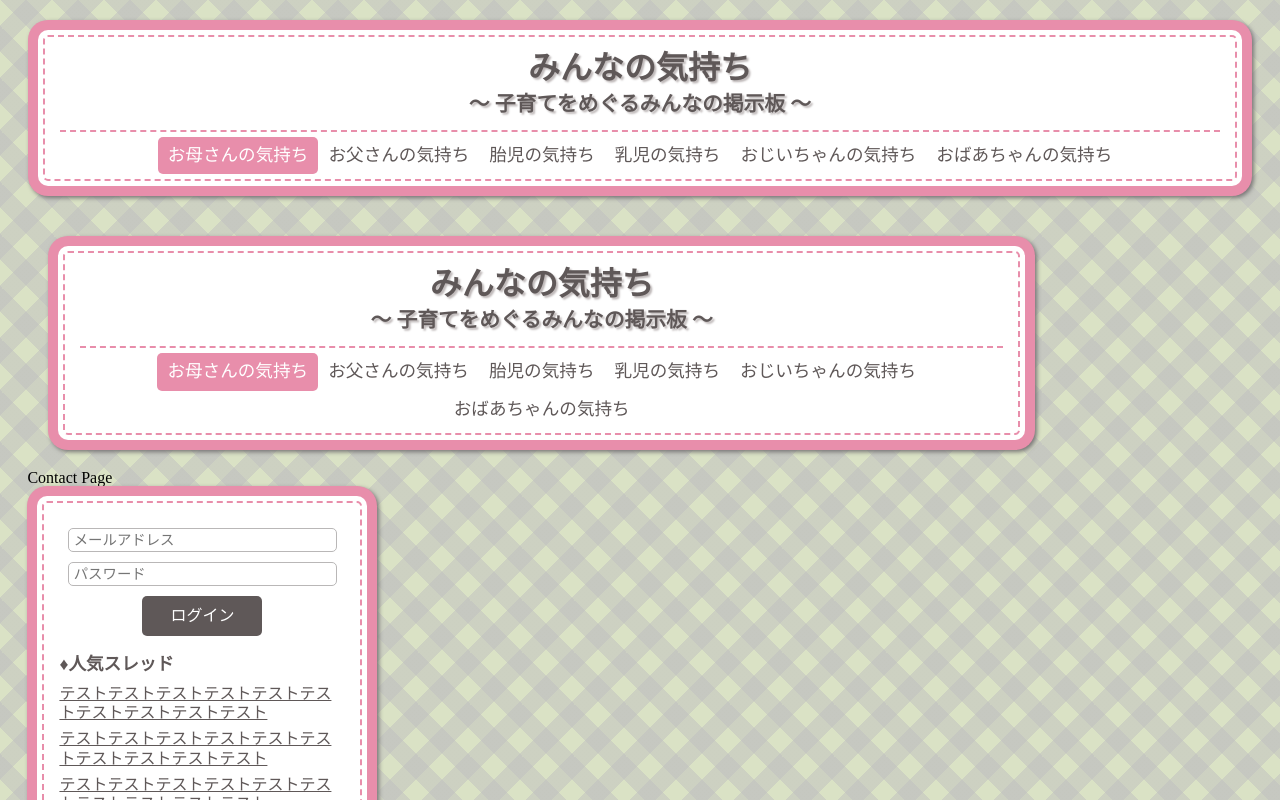
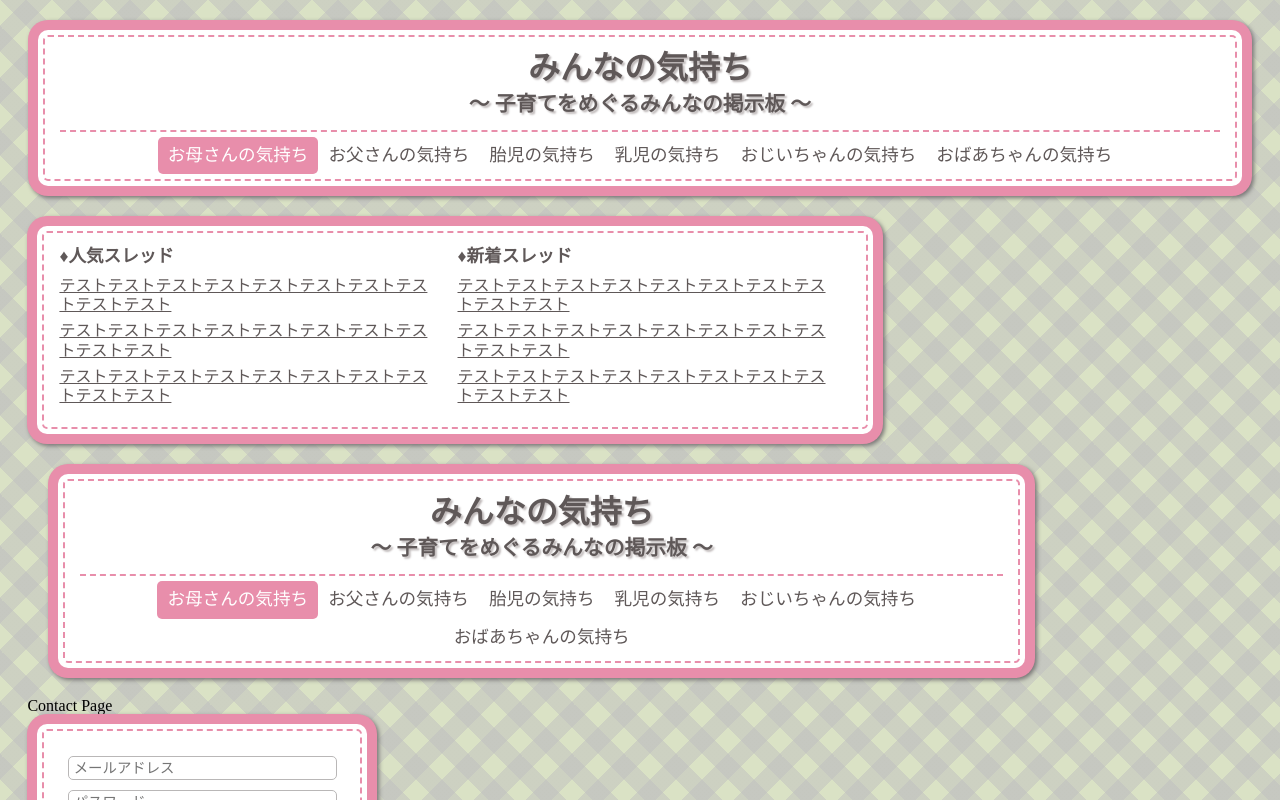
Before and after one commit to tomo1129/babyMind, a React (Create React App) app in the folder app/reacts/: page /friends in a window 1280 px wide. Shown: the top 800 px of the page. Built offline with nearby package versions, Linux system fonts and the light colour scheme.

Commit message:
routerで動的にクラス付与

```diff
--- a/app/reacts/package.json
+++ b/app/reacts/package.json
@@ -12,6 +12,7 @@
     "babel-runtime": "6.26.0",
     "case-sensitive-paths-webpack-plugin": "2.1.1",
     "chalk": "1.1.3",
+    "classnames": "^2.2.5",
     "css-loader": "0.28.4",
     "dotenv": "4.0.0",
     "eslint": "4.4.1",
--- a/app/reacts/src/App.js
+++ b/app/reacts/src/App.js
@@ -1,27 +1,34 @@
-import React from 'react'
+import React, { Component } from 'react'
 import { BrowserRouter, Route } from 'react-router-dom'
 import Friends from './pages/Friends';
 import Home from './pages/Home';
 import Header from './components/Header';
 import Sidebar from "./components/Sidebar";
-
+import Footer from "./components/Footer";
 import './common/base.css';
 import './common/layout.css';
 import './common/reset.css';
-import Footer from "./components/Footer";
+
+class RouterTop extends Component {
+  render() {
+    return (
+      <div className={this.props.match.params.relation}>
+        <Header/>
+        <div className="main-article clearfix">
+          <Route exact path='' component={Home} />
+          <Route path='/friends' component={Friends} />
+          <Sidebar/>
+        </div>
+        <Footer/>
+      </div>
+    );
+  }
+}
 
 const App = () => (
-    <BrowserRouter>
-      <div>
-        <Header/>
-        <article className="main-article clearfix">
-          <Route exact path='/' component={Home} />
-          <Route path='/friends' component={Friends} />
-          <Sidebar/>
-        </article>
-        <Footer/>
-      </div>
-    </BrowserRouter>
+  <BrowserRouter>
+    <Route exact path='/:relation?' component={RouterTop} />
+  </BrowserRouter>
 )
 
 export default App
--- a/app/reacts/src/components/Sidebar.js
+++ b/app/reacts/src/components/Sidebar.js
@@ -14,7 +14,7 @@ class Sidebar extends Component {
 
 		this.onChangeEmail = this.onChangeEmail.bind(this);
 		this.onChangePassword = this.onChangePassword.bind(this);
-    this.login = this.login.bind(this);
+        this.login = this.login.bind(this);
 	}
 
 	onChangeEmail(e) {
```
Also changed, not shown: app/reacts/src/pages/Home.js (indentation only).
